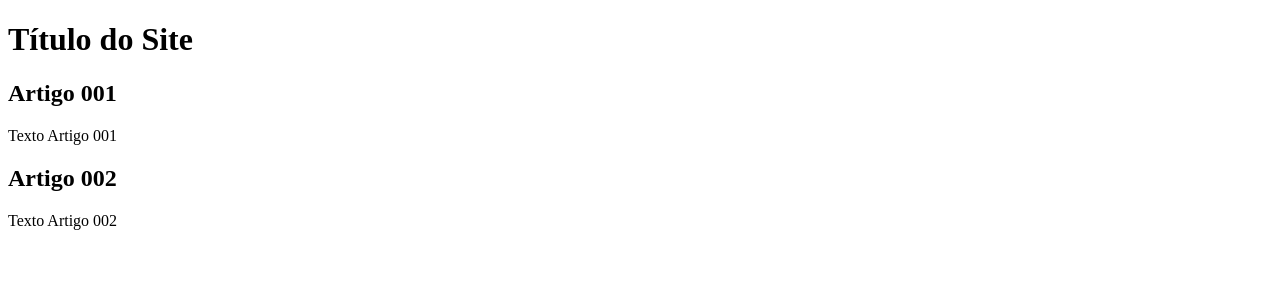
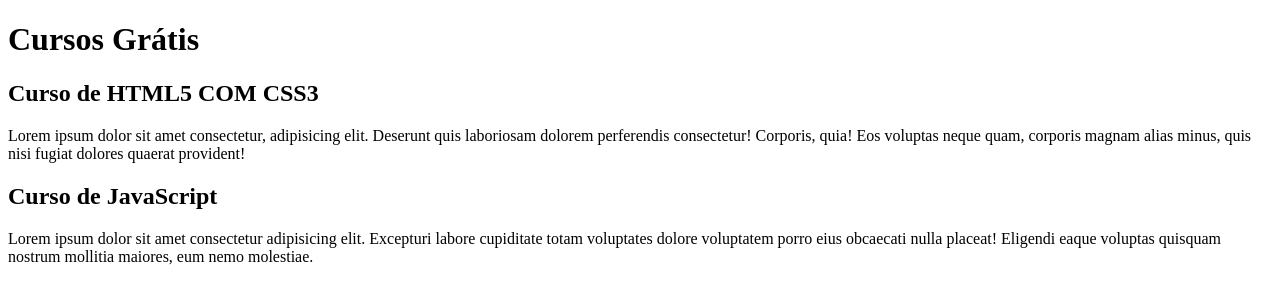
Before and after one commit to Gabrielneery/Projeto-site, a plain HTML site: page index.html in a window 1280 px wide. Drawn offline with Linux system fonts and the light colour scheme.

Commit message:
comecei a escrever o conteúdo

```diff
--- a/index.html
+++ b/index.html
@@ -9,15 +9,15 @@
 <body>
     <main>
         <header>
-            <h1>Título do Site</h1>
+            <h1>Cursos Grátis</h1>
         </header>
         <article>
-            <h2>Artigo 001</h2>
-            <p>Texto Artigo 001</p>
+            <h2>Curso de HTML5 COM CSS3</h2>
+            <p>Lorem ipsum dolor sit amet consectetur, adipisicing elit. Deserunt quis laboriosam dolorem perferendis consectetur! Corporis, quia! Eos voluptas neque quam, corporis magnam alias minus, quis nisi fugiat dolores quaerat provident!</p>
         </article>
         <article>
-            <h2>Artigo 002</h2>
-            <p>Texto Artigo 002</p>
+            <h2>Curso de JavaScript</h2>
+            <p>Lorem ipsum dolor sit amet consectetur adipisicing elit. Excepturi labore cupiditate totam voluptates dolore voluptatem porro eius obcaecati nulla placeat! Eligendi eaque voluptas quisquam nostrum mollitia maiores, eum nemo molestiae.</p>
         </article>
     </main>
 </body>
```
